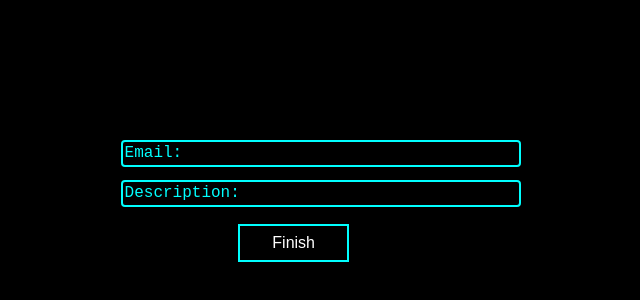
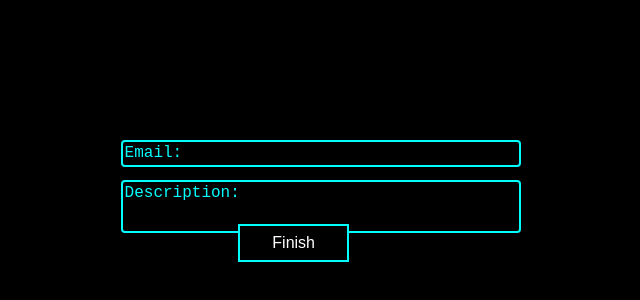
Before and after one commit to moddinghubAPI/moddinghubAPI.github.io, a plain HTML site: page index.html in a window 1280 px wide. Shown: the part 180-480 px from the top of the page, without its empty margins (289-929 px from the left). Drawn offline with Linux system fonts and the light colour scheme.

Commit message:
Update MyStyleSheet.css

```diff
--- a/MyStyleSheet.css
+++ b/MyStyleSheet.css
@@ -34,12 +34,11 @@ top: 40%;
         position: absolute;
         resize: none;
         color: cyan;
-        top: 10%;
         overflow: hidden;
         background-color: black;
         outline: none;
         width: 300pt;
-        height: 20pt;
+        height: 40pt;
 left:32%;
 top: 45%;
         -webkit-box-shadow: none;
```
